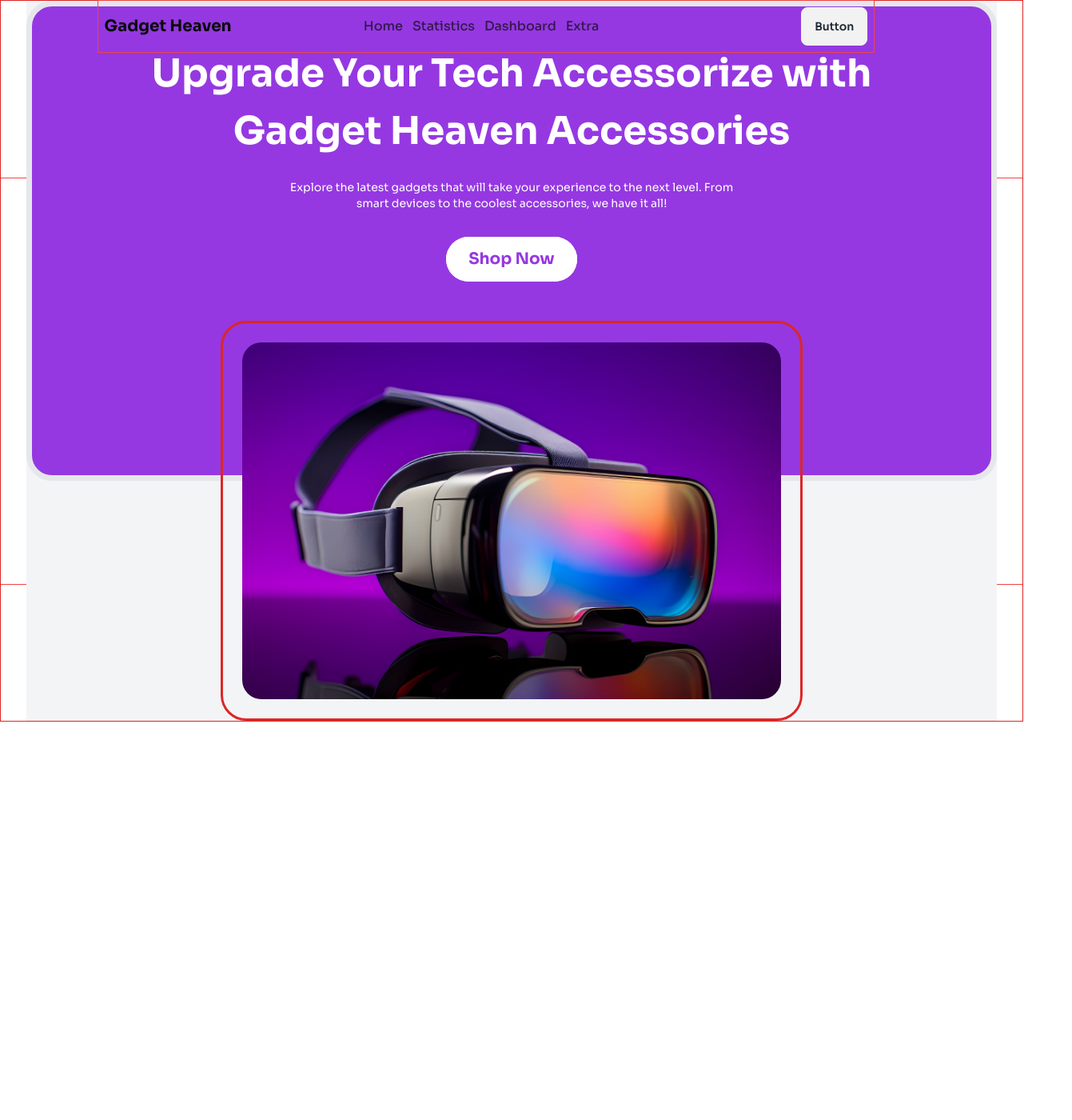
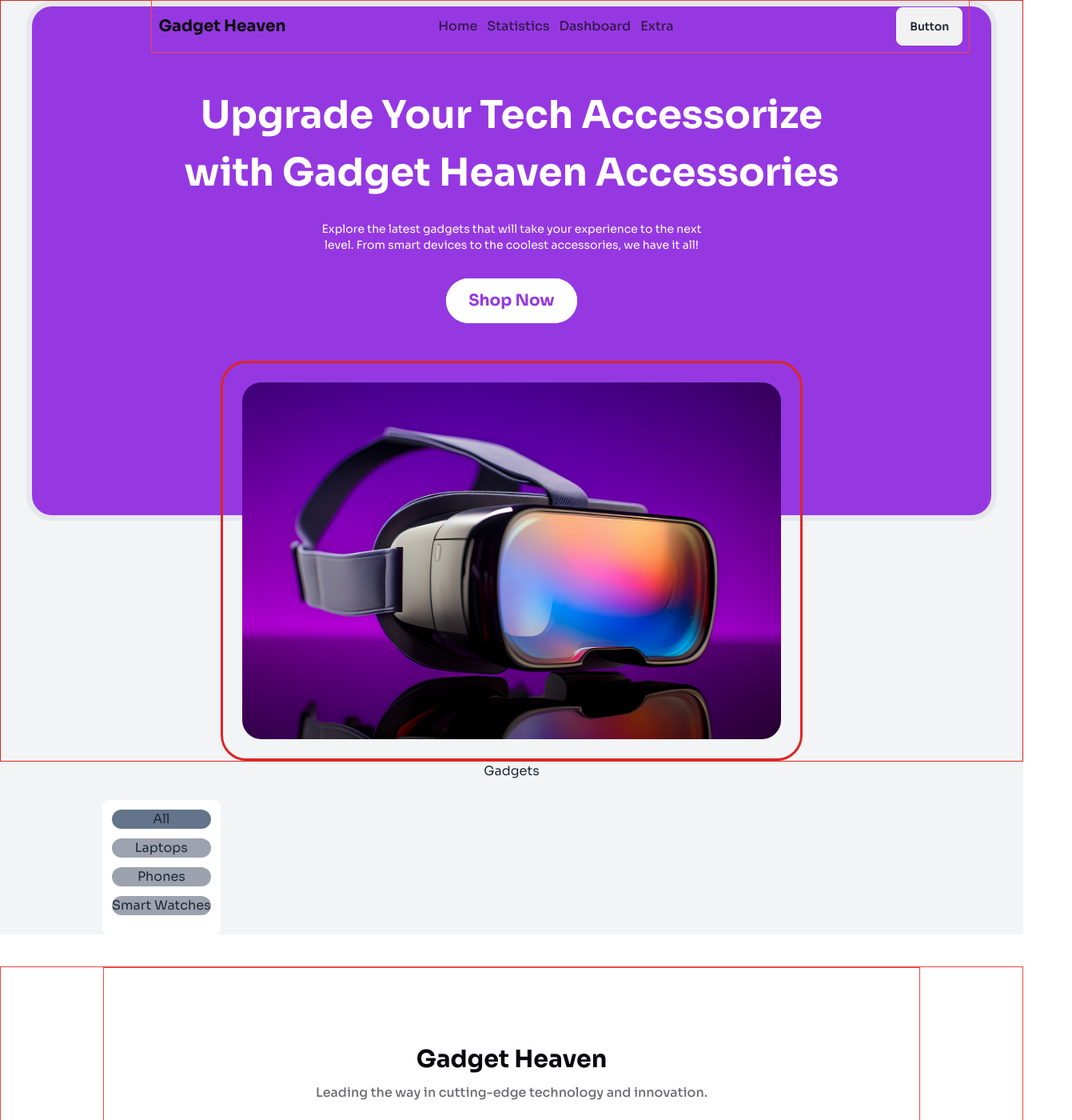
Before and after one commit to Soraiya11-7/Gadget-Heaven, a React (Vite) app: page / in a window 1280 px wide. Shown: the top 1400 px of the page at 80% size, 1341 px wide, since content can reach past the window. Before the commit the page ends 902 px from the top, so only its background shows below. Built offline with nearby package versions, Linux system fonts and the light colour scheme.

Commit message:
Card section is created

```diff
--- /dev/null
+++ b/src/components/AllGadgets.jsx
@@ -0,0 +1,27 @@
+import { useLoaderData } from "react-router-dom";
+import Categories from "./Categories";
+import ShowCategories from "./ShowCategories";
+
+const AllGadgets = () => {
+    const categories = useLoaderData();
+    console.log(categories);
+    return (
+        <div>
+            <div>
+                <h1 className="text-center mb-6">Gadgets</h1>
+                <div className=" container w-[80%] mx-auto flex justify-between items-center gap-5">
+                    <div className="border border-red-600 rounded-lg">
+                        <Categories categories={categories}></Categories>
+                    </div>
+                    <div className="border border-red-600 grid grid-cols-1 md:grid-cols-2 lg:grid-cols-4 gap-3">
+                        <ShowCategories></ShowCategories>
+                    </div>
+
+                </div>
+            </div>
+
+        </div>
+    );
+};
+
+export default AllGadgets;
--- a/src/components/Banner.jsx
+++ b/src/components/Banner.jsx
@@ -1,10 +1,10 @@
 import bannerImg from '../assets/banner.jpg';
 const Banner = () => {
     return (
-        <div className='border border-red-600 absolute top-0 '>
-            <div className="container  w-[95%] mx-auto bg-gray-100 ">
-                <div className="border-[7px] bg-[#9538E2] rounded-[32px] h-[600px] text-center">
-                    <div className='mx-auto w-[80%]'>
+        <div className='border border-red-600 '>
+            <div className="container w-[95%] mx-auto ">
+                <div className="border-[7px] bg-[#9538E2]  rounded-[32px] h-[650px] text-center">
+                    <div className='mx-auto w-[70%] mt-[100px]'>
                         <h1 className='text-white text-5xl font-bold mt-12 leading-normal mb-6'>Upgrade Your Tech Accessorize with Gadget Heaven Accessories</h1>
                         <p className='text-sm font-normal mb-8 text-white w-[60%] mx-auto'>
                             Explore the latest gadgets that will take your experience to the next level. From smart devices to the coolest accessories, we have it all!
--- /dev/null
+++ b/src/components/Cards.jsx
@@ -0,0 +1,11 @@
+
+const Cards = ({card}) => {
+    const { product_id, product_title,product_image, category, price,description,rating,specification,availability} = card || {}
+    return (
+        <div>
+            <h2>{product_title}</h2>
+        </div>
+    );
+};
+
+export default Cards;
--- /dev/null
+++ b/src/components/Categories.jsx
@@ -0,0 +1,23 @@
+import { Link } from "react-router-dom";
+
+const Categories = ({categories}) => {
+    //  console.log(typeof categories,categories);
+    return (
+        <div className="bg-white text-center p-3 rounded-lg">
+            <div className="bg-slate-500 mb-3 rounded-xl">
+                <Link to='/category/:category' >All</Link>
+            </div>
+            {
+                categories.map((category, index) => (
+                    <div key={index} className="bg-gray-400 my-3 rounded-xl" >
+                        <Link to={`/category/${category.category}`}> {category.category}</Link>
+
+                    </div>
+                 ) )
+            }
+
+        </div>
+    );
+};
+
+export default Categories;
--- /dev/null
+++ b/src/components/Heading.jsx
@@ -0,0 +1,10 @@
+
+const Heading = () => {
+    return (
+        <div>
+            <h1 className="text-center mb-6">Gadgets</h1>
+        </div>
+    );
+};
+
+export default Heading;
--- a/src/components/Navbar.jsx
+++ b/src/components/Navbar.jsx
@@ -4,8 +4,8 @@ const Navbar = () => {
     const location = useLocation();
     const isHomePage = location.pathname === '/';
     return (
-        <div className={`container w-[95%] mx-auto z-20 ${isHomePage ? 'bg-transparent z-50 absolute rounded-t-[32px]' : 'bg-white'}`}>
-            <div className={`navbar container w-[80%] mx-auto border border-red-500 `}>
+        <div className={`container mx-auto z-20 ${isHomePage ? 'bg-transparent z-50 absolute ml-[4.8%] ' : 'bg-white'}`}>
+            <div className={`navbar container w-[80%] mx-auto border border-red-500  `}>
                 <div className="navbar-start">
                     <div className="dropdown">
                         <div tabIndex={0} role="button" className="btn btn-ghost lg:hidden">
--- /dev/null
+++ b/src/components/ShowCategories.jsx
@@ -0,0 +1,18 @@
+import {  useLoaderData, useParams } from "react-router-dom";
+import Cards from "./Cards";
+
+const ShowCategories = () => {
+    const data = useLoaderData()
+    const {category} = useParams();
+    console.log( data);
+    return (
+
+        <div className="border border-red-600 grid grid-cols-1 md:grid-cols-2 lg:grid-cols-4 gap-3">
+           {
+            data.map((card) => <Cards key={card.product_id} card={card}></Cards>)
+           }
+        </div>
+    );
+};
+
+export default ShowCategories;
--- a/src/main.jsx
+++ b/src/main.jsx
@@ -11,35 +11,44 @@ import {
   useLocation,
 } from "react-router-dom";
 import ErrorPage from './components/ErrorPage.jsx';
-import About from './components/About.jsx';
 import MianLayout from './layouts/MianLayout.jsx';
 import Home from './pages/Home.jsx';
 import Statistics from './pages/Statistics.jsx';
 import Dashboard from './pages/Dashboard.jsx';
 import Extra from './pages/Extra.jsx';
+import AllGadgets from './components/AllGadgets.jsx';
+import ShowCategories from './components/ShowCategories.jsx';
 
 const router = createBrowserRouter([
   {
     path: "/",
-    // errorElement:<ErrorPage></ErrorPage>,
-    element:<MianLayout></MianLayout> ,
+    errorElement: <ErrorPage></ErrorPage>,
+    element: <MianLayout></MianLayout>,
 
     children: [
       {
         path: "/",
-        element:<Home></Home>,
+        element: <Home></Home>,
+        loader: () => fetch('../categories.json'),
+        children: [
+          {
+            path: "/category/:category",
+            element: <ShowCategories></ShowCategories>,
+            loader: () => fetch('../gadgets.json'),
+          },
+        ],
       },
       {
         path: "/statistics",
-        element:<Statistics></Statistics>,
+        element: <Statistics></Statistics>,
       },
       {
         path: "/dashboard",
-        element:<Dashboard></Dashboard>,
+        element: <Dashboard></Dashboard>,
       },
       {
         path: "/extra",
-        element:<Extra></Extra>,
+        element: <Extra></Extra>,
       },
     ]
   },
--- a/src/pages/Home.jsx
+++ b/src/pages/Home.jsx
@@ -1,9 +1,26 @@
+// import AllGadgets from "../components/AllGadgets";
+import { Outlet, useLoaderData } from "react-router-dom";
 import Banner from "../components/Banner";
+import Categories from "../components/Categories";
+import ShowCategories from "../components/ShowCategories";
+import Heading from "../components/Heading";
 
 const Home = () => {
+    const categories = useLoaderData();
+    // console.log(categories.category);
     return (
-        <div className="bg-gray-100">
-           <Banner></Banner>
+        <div className="bg-gray-100 mb-10">
+            <Banner></Banner>
+            <Heading></Heading>
+            {/* <AllGadgets></AllGadgets> */}
+
+            <div className=" container w-[80%] mx-auto flex justify-between items-center gap-5">
+                <Categories categories={categories}></Categories>
+                <Outlet />
+            </div>
+
+
+
         </div>
     );
 };
```
